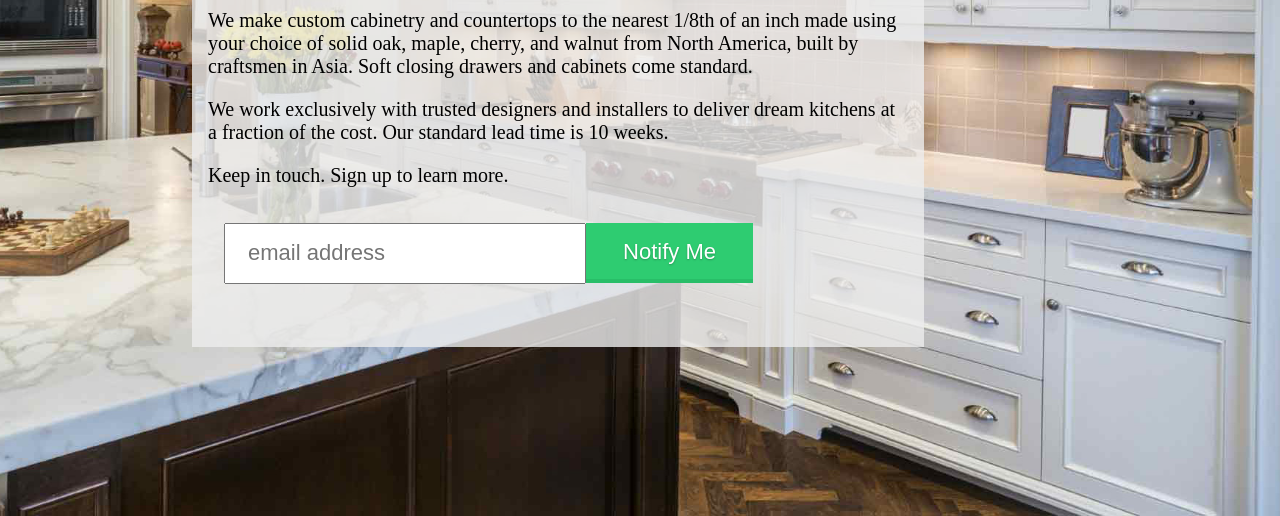
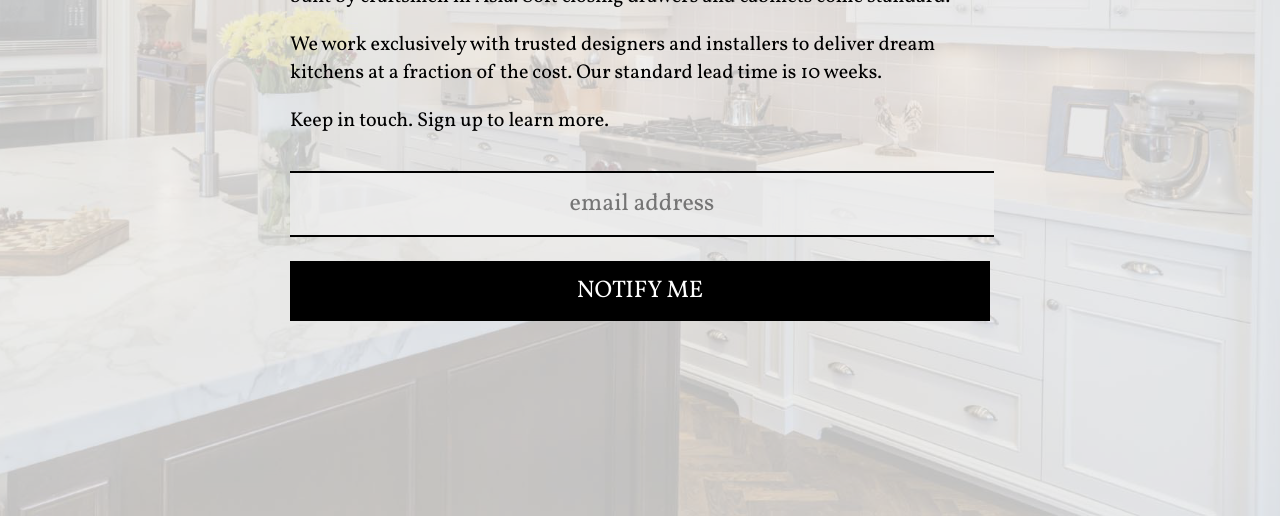
Before and after one commit to corbinjensen/Hyde-Cabinetry, a plain HTML site: page index.html in a window 1280 px wide. Shown: the part 384-900 px from the top of the page. Drawn offline with nearby package versions, Linux system fonts and the light colour scheme.

Commit message:
Makeover Complete

```diff
--- a/index.html
+++ b/index.html
@@ -7,10 +7,11 @@
 	 <link rel="stylesheet" href="style.css">
 	 <link rel="shortcut icon" href="/favicon.ico" type="image/x-icon">
 	 <link rel="icon" href="/favicon.ico" type="image/x-icon">
+	 <link href='http://fonts.googleapis.com/css?family=Playfair+Display:400,700' rel='stylesheet' type='text/css'>
+	 <link href='http://fonts.googleapis.com/css?family=Vollkorn:400italic,400,700' rel='stylesheet' type='text/css'>
 	 <script type="text/javascript" src="//use.typekit.net/bxn2ara.js"></script>
 	 <script type="text/javascript">try{Typekit.load();}catch(e){}</script>
-	 <script type="text/javascript" src="js/jquery-2.1.1.min.js">
-	 </script>
+	 <script type="text/javascript" src="js/jquery-2.1.1.min.js"></script>
 </head>
 <body>
 <!--   <div class="slides">
@@ -24,11 +25,13 @@
 	<div id="mast-head"></div>
 		<div class="cover">
 			<section class="welcome">
-				<h1>Bespoke. Direct from the manufacturer.</h1>
-				<h3>HYDE CABINETRY</h3>
-				<p>We make custom cabinetry and countertops to the nearest 1/8th of an inch made using your choice of solid oak, maple, cherry, and walnut from North America, built by craftsmen in Asia. Soft closing drawers and cabinets come standard.</p>
-				<p> We work exclusively with trusted designers and installers to deliver dream kitchens at a fraction of the cost. Our standard lead time is 10 weeks.</p>
-				<p>Keep in touch. Sign up to learn more.</p>
+				<h1>Bespoke. Direct from<br>the manufacturer.</h1>
+				<h2>HYDE CABINETRY</h2>
+				<section class="copy">
+					<p>We make custom cabinetry and countertops to the nearest 1/8th of an inch made using your choice of solid oak, maple, cherry, and walnut from North America, built by craftsmen in Asia. Soft closing drawers and cabinets come standard.</p>
+					<p> We work exclusively with trusted designers and installers to deliver dream kitchens at a fraction of the cost. Our standard lead time is 10 weeks.</p>
+					<p>Keep in touch. Sign up to learn more.</p>
+				</section>
 				<div class="mailchimp">
 					<!-- Begin MailChimp Signup Form -->
 					<div id="mc_embed_signup">
@@ -37,7 +40,7 @@
 							<input type="email" value="" name="EMAIL" class="email" id="mce-EMAIL" placeholder="email address" required>
 						    <!-- real people should not fill this in and expect good things - do not remove this or risk form bot signups-->
 						    <div style="position: absolute; left: -5000px;"><input type="text" name="b_ed437d9bbc78c569177af3031_5d52cf717b" tabindex="-1" value=""></div>
-						    <div class="clear"><input type="submit" value="Notify Me" name="subscribe" id="mc-embedded-subscribe" class="button emerald-flat-button"></div>
+						    <div class="clear"><input type="submit" value="Notify Me" name="subscribe" id="mc-embedded-subscribe" class="cta-button"></div>
 						</form>
 					</div>
 					<!--End mc_embed_signup-->
--- a/style.css
+++ b/style.css
@@ -7,15 +7,28 @@
 }
 
 h1 {
+	font-family: 'Playfair Display', serif;
 	text-align: center;
 	font-size: 3em;
+	text-transform: uppercase;
 }
 
-h2, h3 {
+h2 {
+	font-family: 'Playfair Display', serif;
+	font-size: 2em;
+	padding: .25em 0em;
+	border-top: 1px solid black;
+	border-bottom: 1px solid black;
+	text-align: center;
+}
+
+h3 {
+	font-family: 'Playfair Display', serif;
 	font-size: 1.5em;
 }
 
 p {
+	font-family: 'Vollkorn', serif;
 	font-size: 20px;
 }
 
@@ -42,32 +55,56 @@
 div.cover {
 	background-color: rgba(238, 238, 238, .8);
 	position: absolute;
-	left: 15%;
-	top: 15%;
+	top: 0;
 	margin: 0 auto;
-	max-width: 740px;
-	margin-top: 1em;
+	width: 100%;
+	height: 900px;
+}
+
+section.copy {
+	padding: 0em 0 1em 0;
 }
 
 
 /*Mailchimp Form*/
 
 div.mailchimp{
-	padding: 1em 1em 3em 1em;
 }
 
 input.email {
-	font-size: 22px;
-	height: 55px;
-	width: 50%;
-	padding-left: 1em;
+	font-family: 'Vollkorn', serif;
+	font-size: 1.5em;
+	height: 2.5em;
+	width: 100%;
 	float: left;
+	text-align: center;
+	border-top: 2px solid black;
+	border-bottom: 2px solid black;
+	border-left: 0px;
+	border-right: 0px;
+	background-color: rgba(238, 238, 238, .8);
+}
+
+.cta-button {
+	font-family:'Vollkorn', serif;
+	text-transform: uppercase;
+	background: black;
+	color: white;
+	font-size: 1.5em;
+	height: 2.5em;
+	width: 100%;
+	border: 2px solid black;
+	margin-top: 1em;
+}
+
+.cta-button:hover {
+	background-color: grey;
 }
 
 
 /*Call to Action Button */
 
-.emerald-flat-button {
+/*.emerald-flat-button {
   position: relative;
   font-size: 22px;
   vertical-align: top;
@@ -90,7 +127,7 @@
   -webkit-box-shadow: none;
   box-shadow: none;
 }
-
+*/
 
 /*Media Queries: */
 
```
